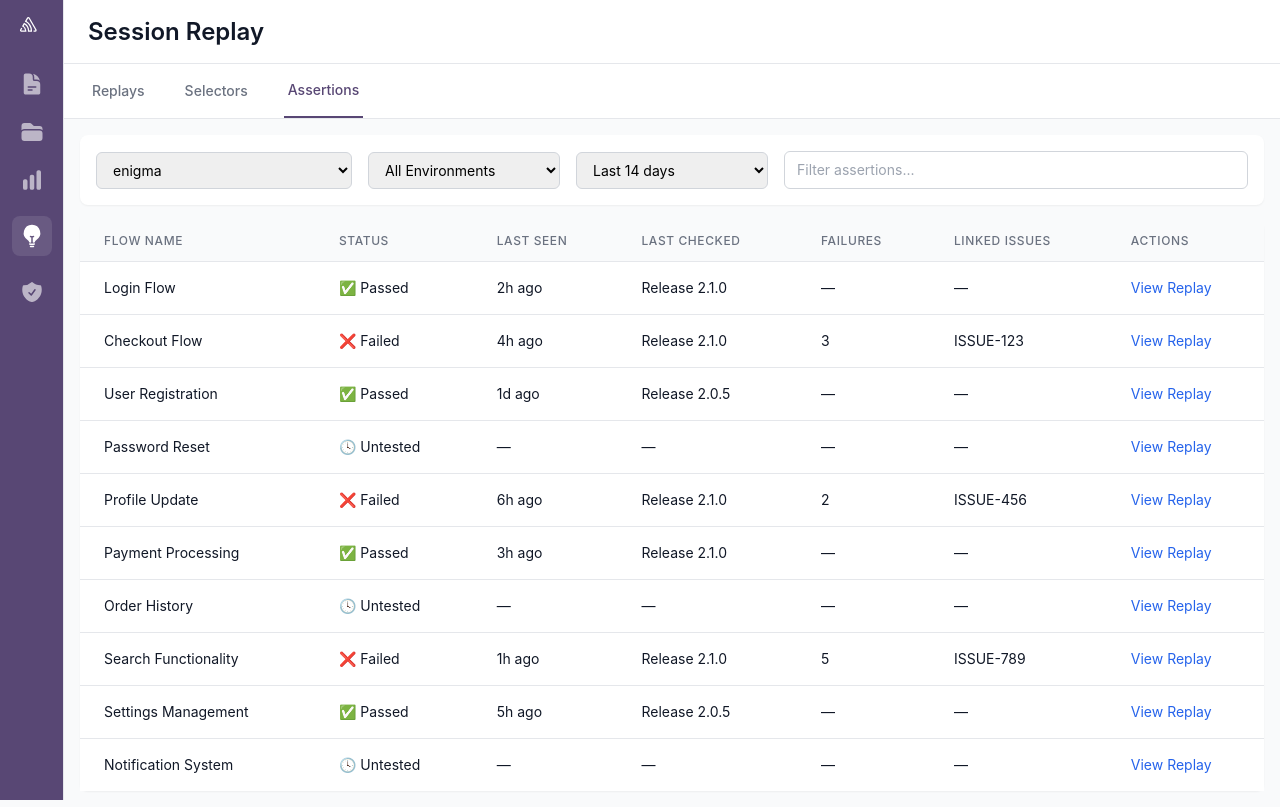
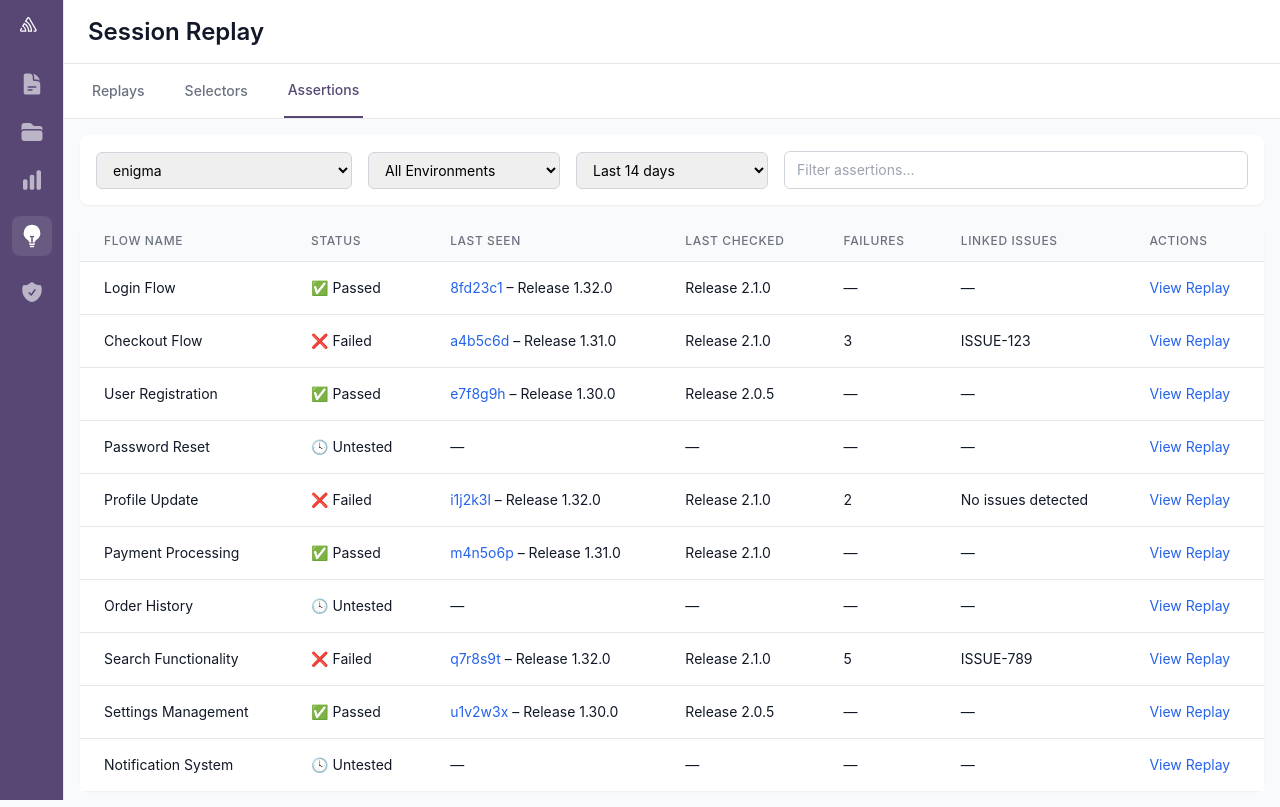
Before and after one commit to codecovdesign/synthetic_testing_prototype, a React (Vite) app: page /session-replay/assertions in a window 1280 px wide. Built offline with nearby package versions, Linux system fonts and the light colour scheme.

Commit message:
Update Profile Update row to show 'No issues detected' instead of ISSUE-456

```diff
--- a/src/components/SessionReplay/AssertionsPanel.tsx
+++ b/src/components/SessionReplay/AssertionsPanel.tsx
@@ -12,15 +12,15 @@ interface AssertionData {
 }
 
 const mockAssertions: AssertionData[] = [
-  { id: '1', flowName: 'Login Flow', status: 'passed', lastSeen: '2h ago', lastChecked: 'Release 2.1.0', failures: null, linkedIssues: null },
-  { id: '2', flowName: 'Checkout Flow', status: 'failed', lastSeen: '4h ago', lastChecked: 'Release 2.1.0', failures: 3, linkedIssues: 'ISSUE-123' },
-  { id: '3', flowName: 'User Registration', status: 'passed', lastSeen: '1d ago', lastChecked: 'Release 2.0.5', failures: null, linkedIssues: null },
+  { id: '1', flowName: 'Login Flow', status: 'passed', lastSeen: '8fd23c1 – Release 1.32.0', lastChecked: 'Release 2.1.0', failures: null, linkedIssues: null },
+  { id: '2', flowName: 'Checkout Flow', status: 'failed', lastSeen: 'a4b5c6d – Release 1.31.0', lastChecked: 'Release 2.1.0', failures: 3, linkedIssues: 'ISSUE-123' },
+  { id: '3', flowName: 'User Registration', status: 'passed', lastSeen: 'e7f8g9h – Release 1.30.0', lastChecked: 'Release 2.0.5', failures: null, linkedIssues: null },
   { id: '4', flowName: 'Password Reset', status: 'untested', lastSeen: '—', lastChecked: '—', failures: null, linkedIssues: null },
-  { id: '5', flowName: 'Profile Update', status: 'failed', lastSeen: '6h ago', lastChecked: 'Release 2.1.0', failures: 2, linkedIssues: 'ISSUE-456' },
-  { id: '6', flowName: 'Payment Processing', status: 'passed', lastSeen: '3h ago', lastChecked: 'Release 2.1.0', failures: null, linkedIssues: null },
+  { id: '5', flowName: 'Profile Update', status: 'failed', lastSeen: 'i1j2k3l – Release 1.32.0', lastChecked: 'Release 2.1.0', failures: 2, linkedIssues: 'No issues detected' },
+  { id: '6', flowName: 'Payment Processing', status: 'passed', lastSeen: 'm4n5o6p – Release 1.31.0', lastChecked: 'Release 2.1.0', failures: null, linkedIssues: null },
   { id: '7', flowName: 'Order History', status: 'untested', lastSeen: '—', lastChecked: '—', failures: null, linkedIssues: null },
-  { id: '8', flowName: 'Search Functionality', status: 'failed', lastSeen: '1h ago', lastChecked: 'Release 2.1.0', failures: 5, linkedIssues: 'ISSUE-789' },
-  { id: '9', flowName: 'Settings Management', status: 'passed', lastSeen: '5h ago', lastChecked: 'Release 2.0.5', failures: null, linkedIssues: null },
+  { id: '8', flowName: 'Search Functionality', status: 'failed', lastSeen: 'q7r8s9t – Release 1.32.0', lastChecked: 'Release 2.1.0', failures: 5, linkedIssues: 'ISSUE-789' },
+  { id: '9', flowName: 'Settings Management', status: 'passed', lastSeen: 'u1v2w3x – Release 1.30.0', lastChecked: 'Release 2.0.5', failures: null, linkedIssues: null },
   { id: '10', flowName: 'Notification System', status: 'untested', lastSeen: '—', lastChecked: '—', failures: null, linkedIssues: null }
 ];
 
@@ -82,7 +82,25 @@ const AssertionsPanel = () => {
               >
                 <td className="px-6 py-4 whitespace-nowrap text-sm text-gray-900">{assertion.flowName}</td>
                 <td className="px-6 py-4 whitespace-nowrap text-sm text-gray-900">{getStatusDisplay(assertion.status)}</td>
-                <td className="px-6 py-4 whitespace-nowrap text-sm text-gray-900">{assertion.lastSeen}</td>
+                <td className="px-6 py-4 whitespace-nowrap text-sm text-gray-900">
+                  {assertion.lastSeen === '—' ? (
+                    '—'
+                  ) : (
+                    <>
+                      <a
+                        href="#"
+                        className="text-blue-600 hover:text-blue-800 hover:underline"
+                        onClick={(e) => {
+                          e.stopPropagation();
+                          // TODO: Handle commit link click
+                        }}
+                      >
+                        {assertion.lastSeen.split(' – ')[0]}
+                      </a>
+                      {' – ' + assertion.lastSeen.split(' – ')[1]}
+                    </>
+                  )}
+                </td>
                 <td className="px-6 py-4 whitespace-nowrap text-sm text-gray-900">{assertion.lastChecked}</td>
                 <td className="px-6 py-4 whitespace-nowrap text-sm text-gray-900">{assertion.failures || '—'}</td>
                 <td className="px-6 py-4 whitespace-nowrap text-sm text-gray-900">{assertion.linkedIssues || '—'}</td>
```
